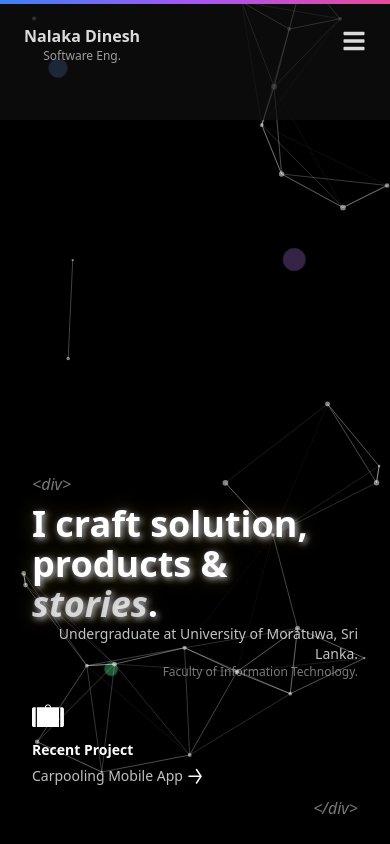
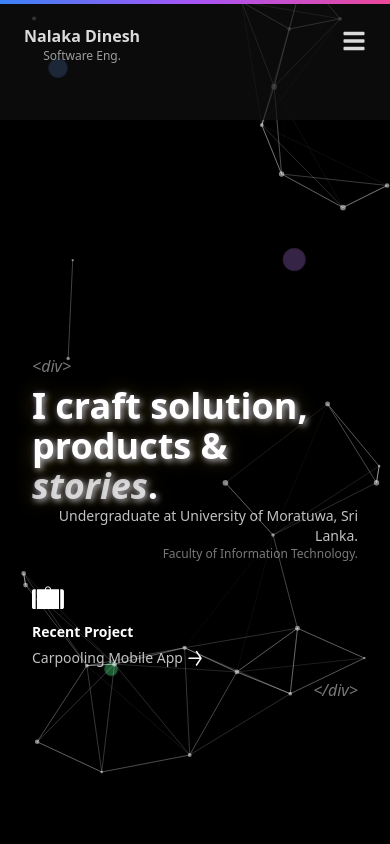
Before and after one commit to NalakaDineshSamarasingha/meandme, a React (Create React App) app in the folder client/: page / in a window 390 px wide. Shown: the top 844 px of the page. Built offline with nearby package versions, Linux system fonts and the light colour scheme.

Commit message:
small screen issue

```diff
--- a/client/src/components/Hero.jsx
+++ b/client/src/components/Hero.jsx
@@ -5,7 +5,7 @@ import NextIcon from './NextIcon';
 
 function Hero() {
   return (
-    <div className="flex items-end min-h-screen gap-3 px-8 sm:px-16 max-h-[90vh]">
+    <div className="flex relative items-end min-h-screen gap-3 px-8 sm:px-16 bottom-[14vh] sm:bottom-0  max-h-[90vh]">
       <div className="text-white mb-4 sm:mb-6">
         <div className="text-[#f2f2f280] mb-2 sm:mb-4 italic">
           <p>&lt;div&gt;</p>
```
